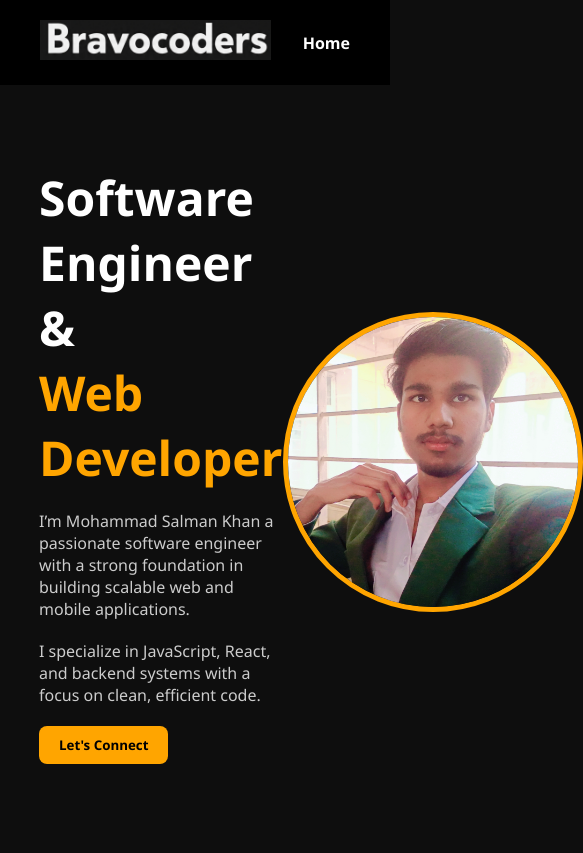
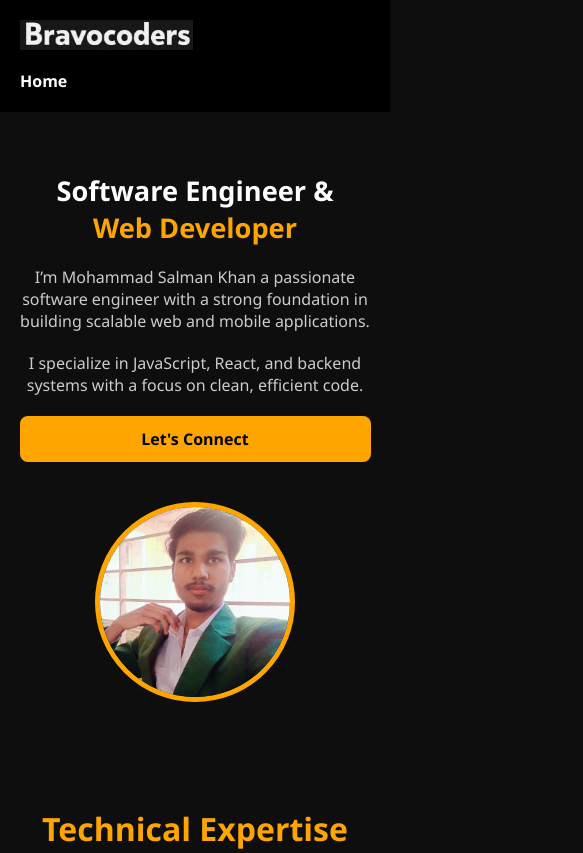
Before and after one commit to BravoCoders/MohammadSalmanKhan_LetsUpgradeFrontendSprint, a plain HTML site: page index.html in a window 390 px wide. Shown: the top 853 px of the page, 583 px wide, since content can reach past the window. Drawn offline with Linux system fonts and the light colour scheme.

Commit message:
Update style.css

```diff
--- a/style.css
+++ b/style.css
@@ -136,3 +136,94 @@ footer p {
   height: 25px;
   margin: 0 10px;
 }
+
+
+
+/* ================= Responsive Design ================= */
+
+@media (max-width: 1024px) {
+  .hero {
+    flex-direction: column;
+    text-align: center;
+    gap: 40px;
+  }
+
+  .hero-text h1 {
+    font-size: 2.2rem;
+  }
+
+  .hero-image img {
+    width: 250px;
+    height: 250px;
+  }
+}
+
+@media (max-width: 768px) {
+  header {
+    flex-direction: column;
+    align-items: flex-start;
+    padding: 20px;
+  }
+
+  .navbar {
+    flex-direction: column;
+    align-items: flex-start;
+    gap: 15px;
+  }
+
+  nav ul {
+    flex-direction: column;
+    gap: 10px;
+  }
+
+  .hero {
+    padding: 60px 5%;
+  }
+
+  .hero-text h1 {
+    font-size: 2rem;
+  }
+
+  .skills {
+    padding: 40px 5%;
+  }
+
+  .skill-cards {
+    flex-direction: column;
+    align-items: center;
+  }
+
+  .card {
+    width: 90%;
+  }
+}
+
+@media (max-width: 480px) {
+  .hero-text h1 {
+    font-size: 1.7rem;
+  }
+
+  .hero-text button {
+    width: 100%;
+    padding: 12px;
+    font-size: 1rem;
+  }
+
+  .logo img {
+    height: 30px;
+  }
+
+  .hero-image img {
+    width: 200px;
+    height: 200px;
+  }
+
+  footer {
+    padding: 20px 5px;
+  }
+
+  .social-icons img {
+    height: 20px;
+    margin: 0 5px;
+  }
+}
```
